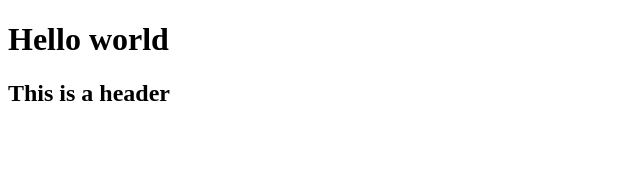
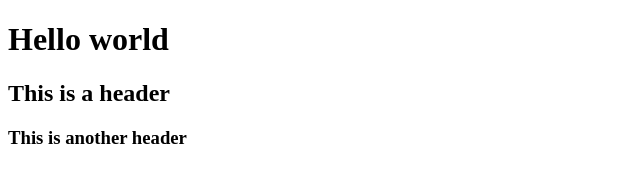
Before and after one commit to womxnbuild/git-test, a plain HTML site: page templates/test.html in a window 1280 px wide. Shown: the whole page, without its empty margins (0-640 px from the left). Drawn offline with Linux system fonts and the light colour scheme; files that its build step writes are made by us from their sources; files whose address does not match are found by name.

Commit message:
added a new header

```diff
--- a/templates/test.html
+++ b/templates/test.html
@@ -9,6 +9,7 @@
   <body>
     <h1>Hello world</h1>
     <h2> This is a header </h2>
+    <h3> This is another header </h3>
     <script src="script.js"></script>
   </body>
 </html>
```
